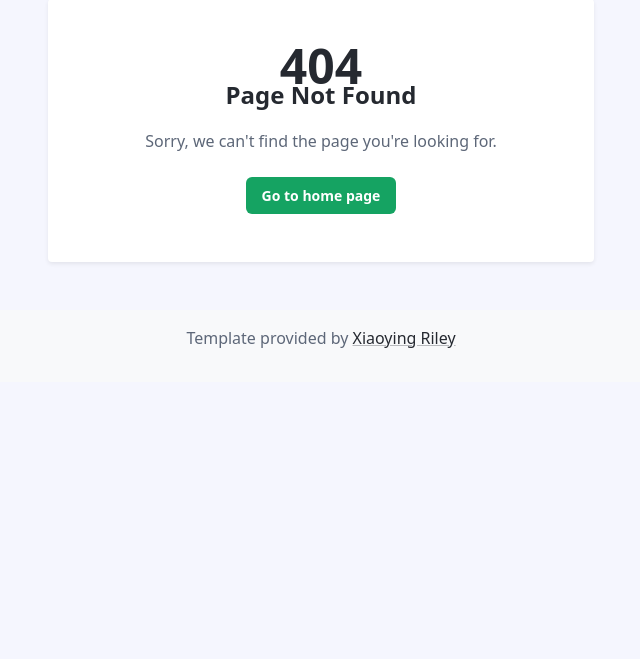
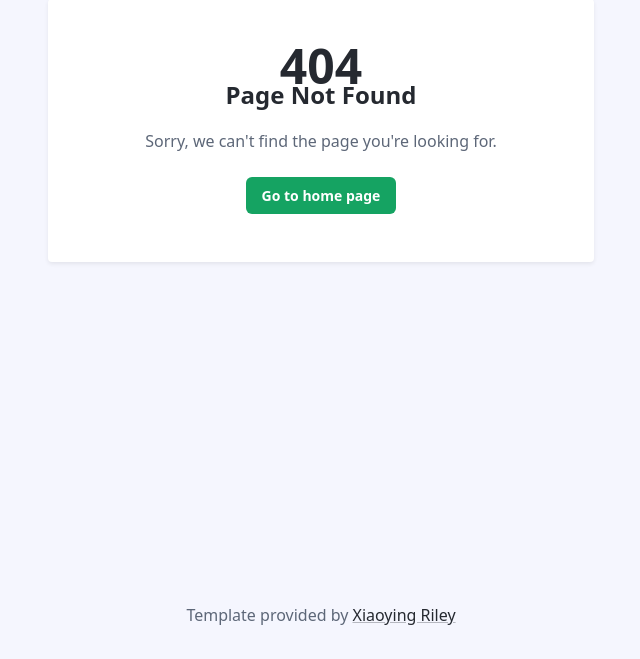
Before and after one commit to vertexcover-io/gategpt, a FastAPI app: page /404 in a window 1280 px wide. Shown: the part 141-800 px from the top of the page, without its empty margins (319-959 px from the left). Run offline with FastAPI, Linux system fonts and the light colour scheme; parts of the project's set-up code (start-up, migrations or seed data) failed here and were passed over.

Commit message:
fix: footer in 500 and 400 page

```diff
--- a/templates/404.html
+++ b/templates/404.html
@@ -59,13 +59,9 @@
             >
           </div>
         </div>
-        <!--//col-->
       </div>
-      <!--//row-->
-    </div>
-
-    <footer class="footer mt-auto py-3 bg-light">
-      <div class="cotainer text-center">
+      <footer class="app-auth-footer">
+        <div class="container text-center py-3">
           <p>
             Template provided by
 
@@ -78,6 +74,7 @@
           </p>
         </div>
       </footer>
+    </div>
     <script
       src="https://cdn.jsdelivr.net/npm/@popperjs/core@2.11.8/dist/umd/popper.min.js"
       integrity="sha384-I7E8VVD/ismYTF4hNIPjVp/Zjvgyol6VFvRkX/vR+Vc4jQkC+hVqc2pM8ODewa9r"
```
Also changed, not shown: templates/500.html (+4 -4 lines). Lines whose indentation alone changed are shown as unchanged.
